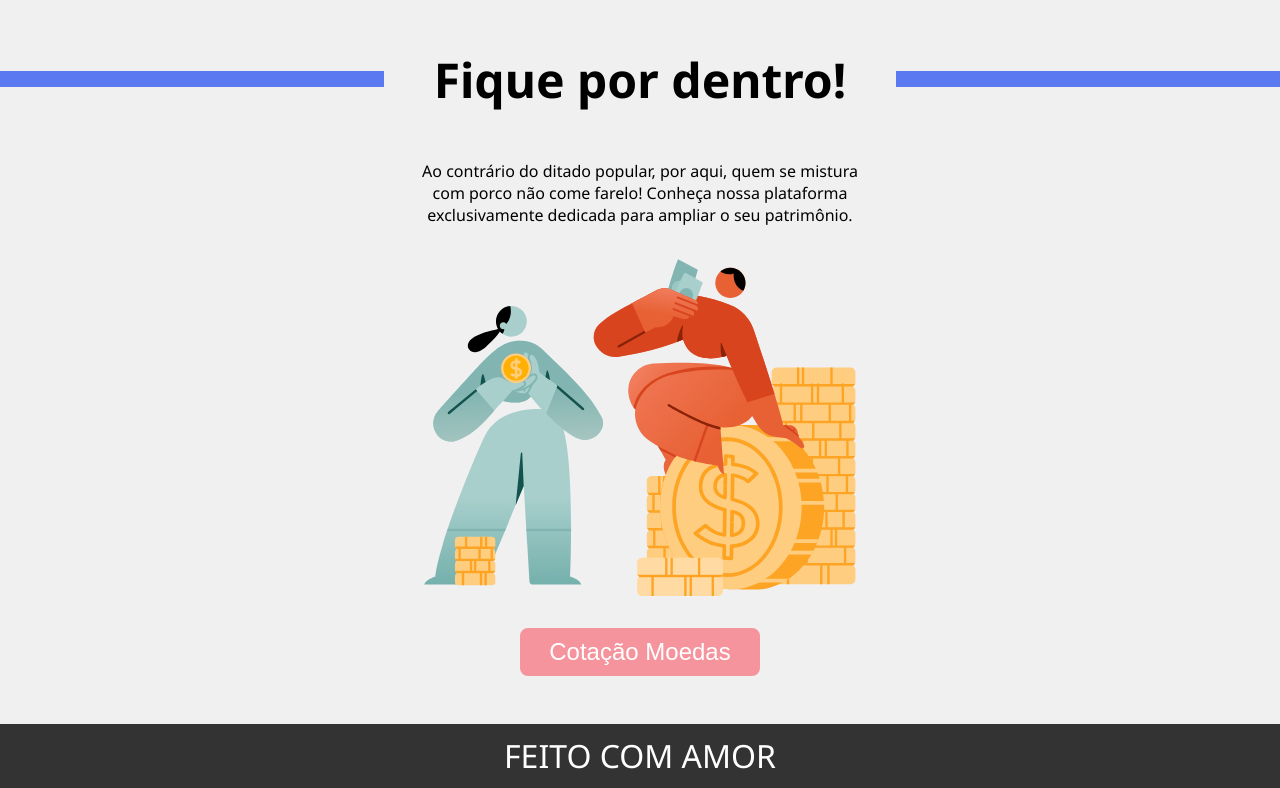
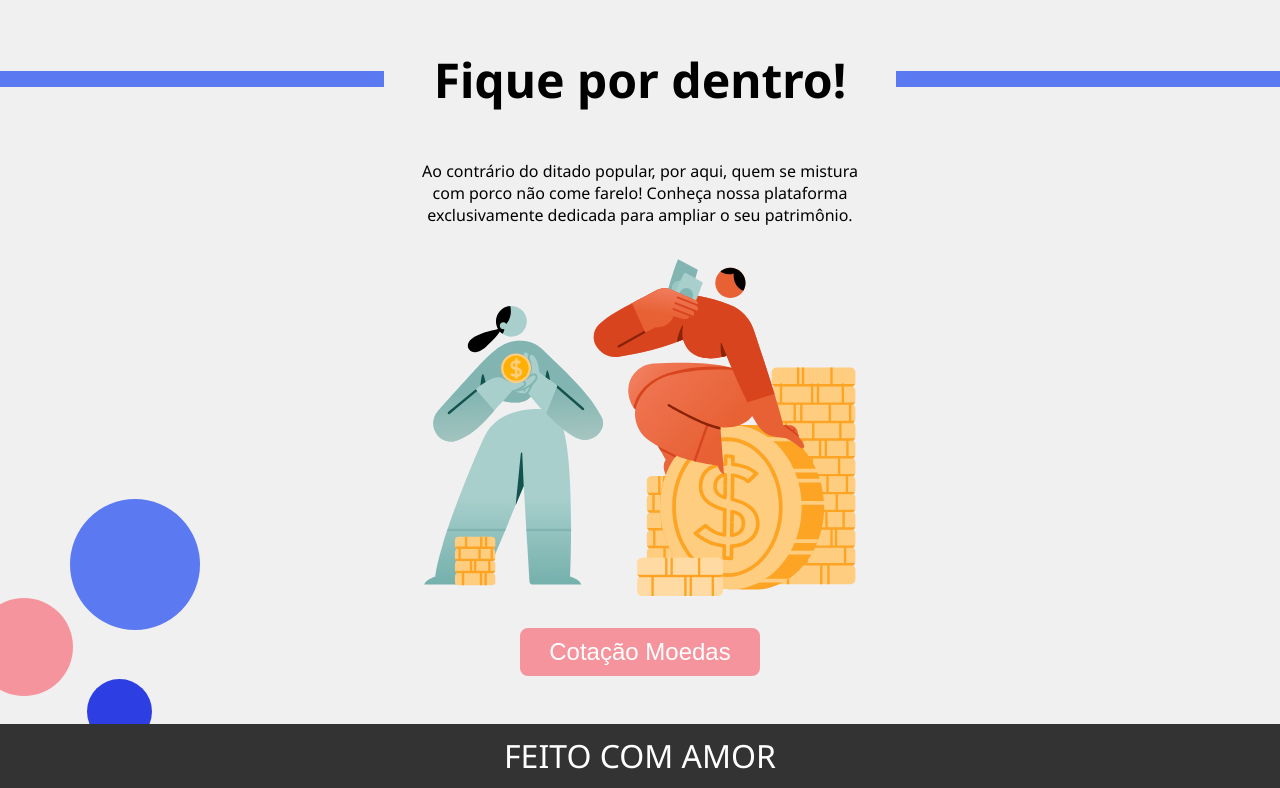
Before and after one commit to camposlaura/pigbank, a React (Create React App) app: page / in a window 1280 px wide. Shown: the part 473-1261 px from the top of the page. Built offline with nearby package versions, Linux system fonts and the light colour scheme.

Commit message:
circulos no final da homepage e da pagina de cotação

```diff
--- a/src/pages/HomePage/HomePage.css
+++ b/src/pages/HomePage/HomePage.css
@@ -1,5 +1,5 @@
 .home-container {
-    margin: 3rem 0;
+    padding: 3rem 0;
     display: flex;
     flex-direction: column;
     gap: 2rem;
@@ -29,3 +29,16 @@
 img {
     max-width: 550px;
 }
+
+.circles-container {
+    position: relative;
+    display: flex;
+    align-items: flex-start;
+}
+
+.circles {
+    position: absolute;
+    left: 0;
+    bottom: -20px;
+    z-index: -1;
+}
--- a/src/pages/HomePage/HomePage.jsx
+++ b/src/pages/HomePage/HomePage.jsx
@@ -5,6 +5,7 @@ import Button from '../../components/Button/Button'
 import Title from '../../components/Title/Title'
 import piggyBank from '../../assets/piggy-bank.svg'
 import people from '../../assets/people.svg'
+import circles from '../../assets/circles.svg'
 import './HomePage.css'
 
 function HomePage() {
@@ -32,6 +33,10 @@ function HomePage() {
                 </div>
             </div>
 
+            <div className="circles-container">
+                <img src={circles} alt="circulos coloridos" className='circles'/>
+            </div>
+
             <Footer />
         </>
     )
--- a/src/pages/Quotation/Quotation.css
+++ b/src/pages/Quotation/Quotation.css
@@ -6,3 +6,16 @@
     align-items: center;
     gap: 1rem;
 }
+
+.circles-container {
+    position: relative;
+    display: flex;
+    align-items: flex-start;
+}
+
+.circles {
+    position: absolute;
+    left: 0;
+    bottom: -20px;
+    z-index: -1;
+}
--- a/src/pages/Quotation/Quotation.jsx
+++ b/src/pages/Quotation/Quotation.jsx
@@ -3,6 +3,7 @@ import Header from '../../components/Header/Header'
 import Footer from '../../components/Footer/Footer'
 import Title from '../../components/Title/Title'
 import Card from '../../components/Card/Card'
+import circles from '../../assets/circles.svg'
 import {getData} from '../../service/api'
 import './Quotation.css'
 
@@ -39,6 +40,10 @@ function Quotation() {
 
             </div>
 
+            <div className="circles-container">
+                <img src={circles} alt="circulos coloridos" className='circles'/>
+            </div>
+
             <Footer />
         </>
     )
```
